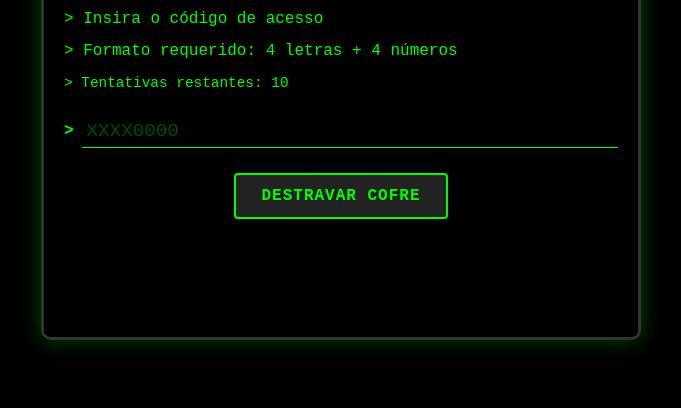
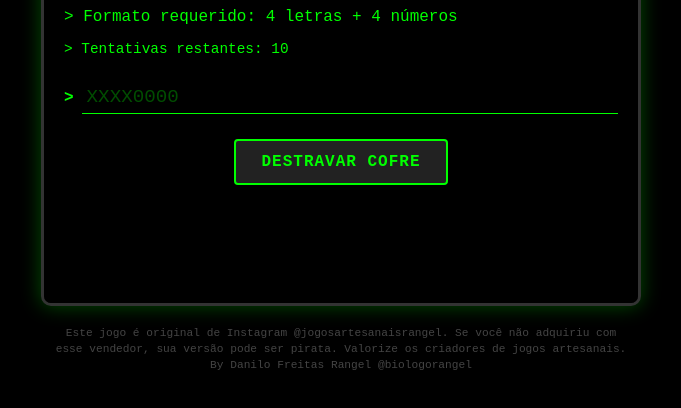
Before and after one commit to DANILOFR1/sigmaemail, a plain HTML site: page index.html in a window 1280 px wide. Shown: the part 260-668 px from the top of the page, without its empty margins (299-980 px from the left). Drawn offline with Linux system fonts and the light colour scheme.

Commit message:
Add files via upload

```diff
--- a/index.html
+++ b/index.html
@@ -40,6 +40,9 @@
                 </div>
             </div>
         </div>
+        <footer class="credits">
+            Este jogo é original de Instagram @jogosartesanaisrangel. Se você não adquiriu com esse vendedor, sua versão pode ser pirata. Valorize os criadores de jogos artesanais. By Danilo Freitas Rangel @biologorangel
+        </footer>
     </div>
     <script src="script.js"></script>
     <script>
--- a/styles.css
+++ b/styles.css
@@ -185,6 +185,20 @@ button:hover {
     box-shadow: 0 0 15px rgba(255, 102, 0, 0.7);
 }
 
+/* Rodapé de créditos */
+.credits {
+    text-align: center;
+    font-size: 0.7rem;
+    color: #444;
+    margin-top: 20px;
+    line-height: 1.4;
+    padding: 0 10px;
+}
+
+.credits:hover {
+    color: #888;
+}
+
 /* Efeito de terminal (text blink) */
 @keyframes blink {
     0%, 100% { opacity: 1; }
@@ -222,4 +236,8 @@ button:hover {
     .message {
         font-size: 1rem;
     }
+
+    .credits {
+        font-size: 0.6rem;
+    }
 }
```
